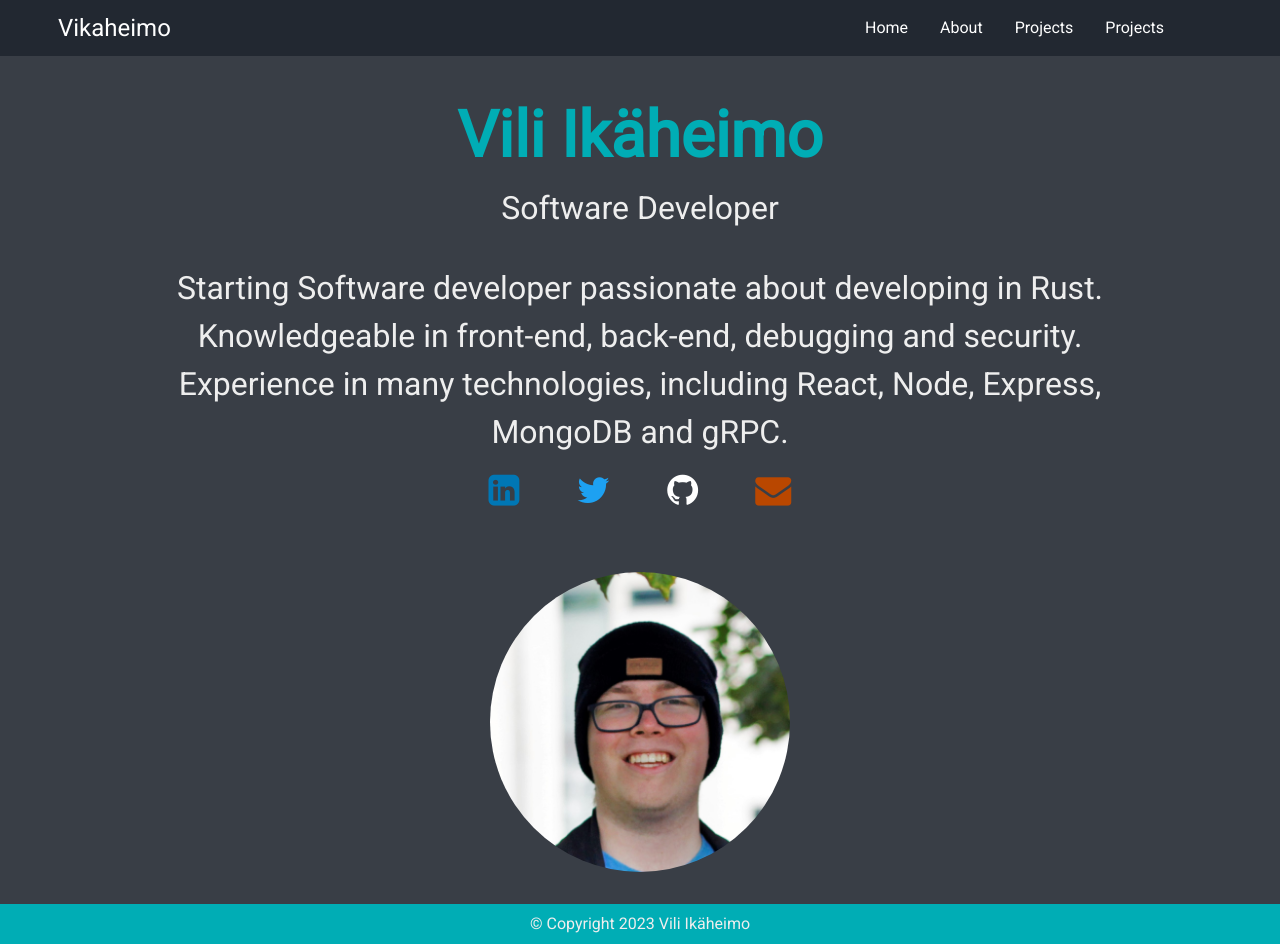
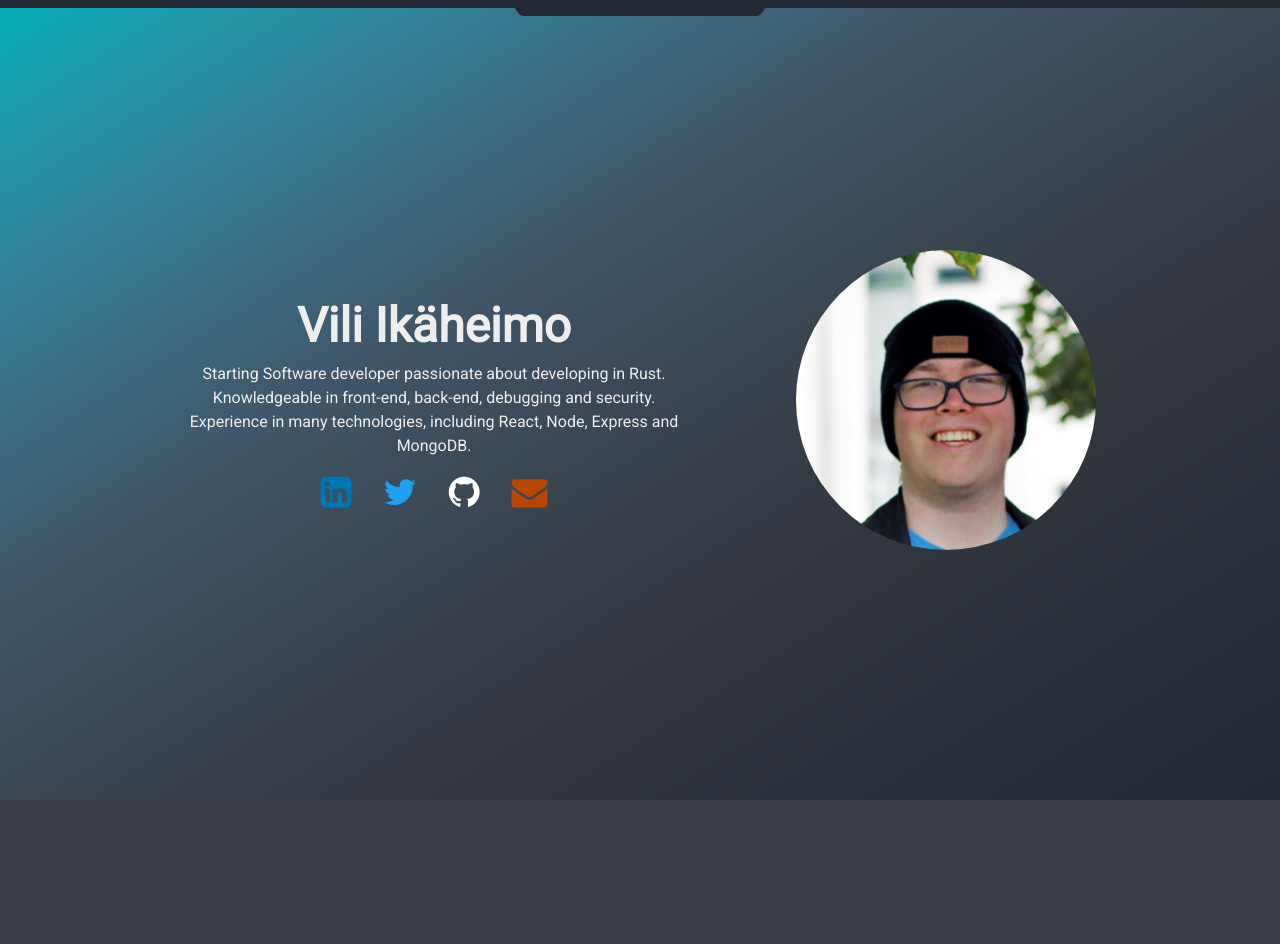
Before and after one commit to Vikaheimo/Portfolio-frontend, a SvelteKit app: page /about in a window 1280 px wide. After the commit the page ends 800 px from the top, so only its background shows below. Built offline with nearby package versions, Linux system fonts and the light colour scheme.

Commit message:
Recreate site css

```diff
--- a/src/lib/footer.svelte
+++ /dev/null
@@ -1,17 +0,0 @@
-<footer>
-    <p>&#169; Copyright 2023 Vili Ikäheimo</p>
-</footer>
-
-<style lang="scss">
-    footer {
-        position: absolute;
-        bottom: 0;
-        height: 2.5rem;
-        width: 100%;
-        display: flex;
-        align-items: center;
-        justify-content: center;
-        background-color: #00adb5;
-        padding: 1rem;
-    }
-</style>
--- a/src/lib/navbar.svelte
+++ b/src/lib/navbar.svelte
@@ -1,135 +1,113 @@
 <script lang="ts">
-    import { onMount } from 'svelte';
-    let navlinks: Element;
-    let togglebuton: Element;
+    import { page } from '$app/stores';
+    import { onDestroy } from 'svelte';
 
-    onMount(() => {
-        navlinks = document.getElementsByClassName('navlinks')[0];
-        togglebuton = document.getElementsByClassName('toggle-button')[0];
-
-        navlinks.classList.toggle('active');
-        togglebuton.classList.toggle('active');
+    let current_page: string;
+    let unSub = page.subscribe((data) => {
+        current_page = data.url.pathname;
     });
-
-    const navtoggle = () => {
-        console.log(navlinks);
-        navlinks.classList.toggle('active');
-        togglebuton.classList.toggle('active');
-        console.log(togglebuton);
-    };
 </script>
 
-<nav>
-    <div class="title">Vikaheimo</div>
-    <div class="navlinks active">
+<header>
+    <nav>
+        <svg viewBox="0 0 2 3">
+            <path d="M0,0 L1,2 C1.5,3 1.5,3 2,3 L2,0 Z" />
+        </svg>
         <ul>
-            <li><a href="/">Home</a></li>
-            <li><a href="/about">About</a></li>
-            <li><a href="/projects">Projects</a></li>
-            <li><a href="/blog">Projects</a></li>
+            <li>
+                <a href="/" class={current_page === '/' ? 'current' : undefined}>home</a>
+            </li>
+
+            <li>
+                <a href="/about" class={current_page === '/about' ? 'current' : undefined}>about</a>
+            </li>
+
+            <li>
+                <a href="/projects" class={current_page === '/projects' ? 'current' : undefined}
+                    >projects</a
+                >
+            </li>
         </ul>
-    </div>
-    <!-- svelte-ignore a11y-invalid-attribute -->
-    <a href="#" class="toggle-button active" on:click={navtoggle}>
-        <span class="bar" />
-        <span class="bar" />
-        <span class="bar" />
-    </a>
-</nav>
+        <svg viewBox="0 0 2 3" aria-hidden="true">
+            <path d="M0,0 L0,3 C0.5,3 0.5,3 1,2 L2,0 Z" />
+        </svg>
+    </nav>
+</header>
 
 <style lang="scss">
-    nav {
+    header {
         display: flex;
-        justify-content: space-between;
-        align-items: center;
+        justify-content: center;
+        width: 100vw;
+        position: fixed;
         background-color: #222831;
-        color: white;
+        height: 0.5rem;
     }
 
-    .title {
-        margin: 0.5rem;
-        font-size: 1.5rem;
-        padding-left: 50px;
+    nav {
+        position: fixed;
+        top: -2rem;
+        height: 3rem;
+        display: flex;
+        transition: top 0.5s linear;
     }
 
-    .navlinks {
-        margin-right: 100px;
+    nav:hover {
+        top: 0;
+    }
+
+    svg {
+        width: 2em;
+        height: 3em;
+        display: block;
+    }
+
+    path {
+        fill: #222831;
     }
 
     ul {
-        margin: 0;
+        background-color: #222831;
+        display: flex;
+        justify-content: center;
+        align-items: center;
+        list-style: none;
+        column-gap: 2rem;
         padding: 0;
-        display: flex;
     }
 
     li {
-        list-style-type: none;
-        a {
-            text-decoration: none;
-            color: white;
-            padding: 1rem;
-            display: block;
-        }
-
-        a:hover {
-            background-color: #555;
-        }
+        height: 100%;
+        display: grid;
+        align-items: center;
     }
 
-    .toggle-button {
-        position: absolute;
-        top: 1rem;
-        right: 1rem;
-        display: none;
-        flex-direction: column;
-        justify-content: space-between;
-        width: 30px;
-        height: 20px;
+    .current {
+        text-decoration: underline;
+        text-decoration-color: #eeeeee;
+
+        -webkit-text-decoration-color: #eeeeee;
+        -moz-text-decoration-color: #eeeeee;
     }
 
-    .toggle-button .bar {
-        height: 3px;
-        width: 100%;
-        background-color: white;
-        border-radius: 10px;
+    .current:hover {
+        text-decoration-color: #00adb5;
+
+        -webkit-text-decoration-color: red;
+        -moz-text-decoration-color: red;
     }
-    @media (max-width: 500px) {
-        nav {
-            flex-direction: column;
-            align-items: flex-start;
 
-            ul {
-                width: 100%;
-                flex-direction: column;
-            }
-        }
+    a {
+        color: #eeeeee;
+        font-weight: 700;
+        font-size: 0.8rem;
+        text-transform: uppercase;
+        letter-spacing: 0.1em;
+        text-decoration: none;
+        transition: 0.5s;
+    }
 
-        .navlinks {
-            display: none;
-            width: 100%;
-        }
-
-        .toggle-button {
-            display: flex;
-        }
-
-        li {
-            text-align: center;
-        }
-
-        .navlinks a {
-            padding: 0.5rem 1rem;
-        }
-
-        .navlinks.active {
-            display: flex;
-        }
-
-        .toggle-button.active {
-            position: relative;
-            left: calc(50% - 20px);
-            top: 0;
-            margin-bottom: 5px;
-        }
+    a:hover {
+        color: #00adb5;
     }
 </style>
--- a/src/lib/projectShowcase.svelte
+++ b/src/lib/projectShowcase.svelte
@@ -86,7 +86,7 @@
 
     h1 {
         font-size: 3rem;
-        color: #00adb5;
+        color: #eeeeee;
     }
 
     @media (max-width: 1300px) {
--- a/src/routes/+layout.svelte
+++ b/src/routes/+layout.svelte
@@ -1,6 +1,5 @@
 <script lang="ts">
     import Navbar from '../lib/navbar.svelte';
-    import Footer from '../lib/footer.svelte';
 </script>
 
 <svelte:head>
@@ -9,15 +8,11 @@
         href="https://cdnjs.cloudflare.com/ajax/libs/font-awesome/4.7.0/css/font-awesome.min.css"
     />
 </svelte:head>
-<div class="page-container">
-    <div class="content-wrap">
-        <Navbar />
-        <main>
-            <slot />
-        </main>
-    </div>
-    <Footer />
-</div>
+
+<Navbar />
+<main>
+    <slot />
+</main>
 
 <style lang="scss">
     /* https://colorhunt.co/palette/222831393e4600adb5eeeeee */
@@ -41,7 +36,6 @@
 
     :global(html),
     :global(body) {
-        height: 100%;
         line-height: 1.5;
         -webkit-font-smoothing: antialiased;
         font-family: 'Roboto', sans-serif;
@@ -75,25 +69,30 @@
     // Custom backround color
     :global(body) {
         background-color: #393e46;
-        max-height: fit;
+        background-image: linear-gradient(
+            to right bottom,
+            #00adb5,
+            #2197a8,
+            #338196,
+            #3c6b80,
+            #3f5768,
+            #3c4c5b,
+            #38424e,
+            #333841,
+            #2f343d,
+            #2a3039,
+            #262c35,
+            #222831
+        );
         color: #eeeeee;
-    }
-
-    @import url('https://fonts.googleapis.com/css2?family=Roboto&display=swap');
-    html {
-        height: 100%;
-    }
-    .page-container {
-        position: relative;
-        min-height: 100%;
-    }
-
-    .content-wrap {
-        padding-bottom: 2.5rem;
         min-height: 100vh;
     }
 
     main {
-        min-height: calc(100vh - 2.5rem - 70px);
+        min-height: 100vh;
+        display: grid;
+        align-items: center;
     }
+
+    @import url('https://fonts.googleapis.com/css2?family=Roboto&display=swap');
 </style>
--- a/src/routes/+page.svelte
+++ b/src/routes/+page.svelte
@@ -24,7 +24,7 @@
         display: flex;
         align-items: center;
         justify-content: center;
-        min-height: calc(100vh - 2.5rem - 70px);
+        min-height: 100vh;
     }
     .box {
         display: block;
--- a/src/routes/about/+page.svelte
+++ b/src/routes/about/+page.svelte
@@ -1,70 +1,83 @@
+<div class="center">
     <div class="outer">
-    <div>
+        <div class="main">
             <h1>Vili Ikäheimo</h1>
-        <p class="infotext">Software Developer</p>
-    </div>
             <p class="longtext">
-        Starting Software developer passionate about developing in Rust. Knowledgeable in front-end,
-        back-end, debugging and security. Experience in many technologies, including React, Node,
-        Express, MongoDB and gRPC.
+                Starting Software developer passionate about developing in Rust. Knowledgeable in
+                front-end, back-end, debugging and security. Experience in many technologies,
+                including React, Node, Express and MongoDB.
             </p>
             <div class="socials">
+                <!-- svelte-ignore a11y-missing-content -->
                 <a
                     href="https://www.linkedin.com/in/vili-ikaheimo/"
                     class="fa fa-linkedin-square linkedin"
                 />
+                <!-- svelte-ignore a11y-missing-content -->
                 <a href="https://twitter.com/VIkaheim" class="fa fa-twitter twitter" />
+                <!-- svelte-ignore a11y-missing-content -->
                 <a href="https://github.com/Vikaheimo" class="fa fa-github github" />
+                <!-- svelte-ignore a11y-missing-content -->
                 <a href="mailto:vili.vikaheim@gmail.com" class="fa fa-envelope email" />
+            </div>
         </div>
         <img src={'images/avatar.jpg'} alt="loading.." />
     </div>
+</div>
 
 <style lang="scss">
+    .center {
+        min-height: 100vh;
+        display: grid;
+        align-items: center;
+    }
+
     .outer {
         display: flex;
+        align-items: center;
+        justify-content: center;
+        column-gap: min(7rem, 10vw);
+        flex-wrap: wrap;
+        margin-left: 1rem;
+        margin-right: 1rem;
+    }
+
+    .main {
+        display: flex;
         flex-direction: column;
-        align-items: center;
-        margin: 2rem;
+        align-self: center;
+        justify-content: center;
     }
 
     h1 {
-        color: #00adb5;
-        font-size: 4rem;
         text-align: center;
-    }
-
-    .infotext {
-        font-size: 2rem;
-        text-align: center;
+        font-size: 3rem;
     }
 
     .longtext {
-        margin-top: 2rem;
-        font-size: 2rem;
+        max-width: 500px;
         text-align: center;
-        max-width: 1000px;
     }
 
     .socials {
         margin-top: 1rem;
         display: flex;
-        justify-content: space-around;
-        width: 360px;
+        justify-content: center;
+        column-gap: 2rem;
+        flex-wrap: wrap;
     }
 
     img {
-        margin-top: 4rem;
-        max-height: 300px;
+        height: min(300px, 80vw);
+        width: min(300px, 80vw);
         aspect-ratio: 1 / 1;
         border-radius: 50%;
-        object-fit: cover;
+        object-fit: contain;
     }
 
     a {
         text-decoration: none;
         font-size: 36px;
-        color: #00adb5;
     }
 
     .linkedin {
--- a/src/routes/projects/+page.svelte
+++ b/src/routes/projects/+page.svelte
@@ -13,8 +13,7 @@
     let jsonData: sliderData[];
 
     onMount(async () => {
-        const currentURL = window.location.origin;
-        fetch(currentURL + '/projects.json')
+        fetch('/projects.json')
             .then((response) => response.json())
             .then((data) => {
                 jsonData = data;
@@ -22,29 +21,13 @@
     });
 </script>
 
-<div class="center">
-    <div class="flex">
-        <div class="text">Here you can find some of projects that I've worked on.</div>
-        <Imageslider {jsonData} />
-    </div>
+<div class="flex">
+    <Imageslider {jsonData} />
 </div>
 
 <style lang="scss">
-    .center {
-        display: flex;
-        align-items: center;
-        justify-content: center;
-
-        margin-bottom: 50px;
-    }
-
-    .text {
-        font-size: 3rem;
-        text-align: center;
-    }
-
     .flex {
-        margin: 2rem;
+        margin: 5rem;
         display: flex;
         flex-direction: column;
         row-gap: 10rem;
```
Also changed, not shown: src/routes/+layout.ts (deleted), 1 other file (tests, documents, lock files or other folders). Lines whose indentation alone changed are shown as unchanged.
